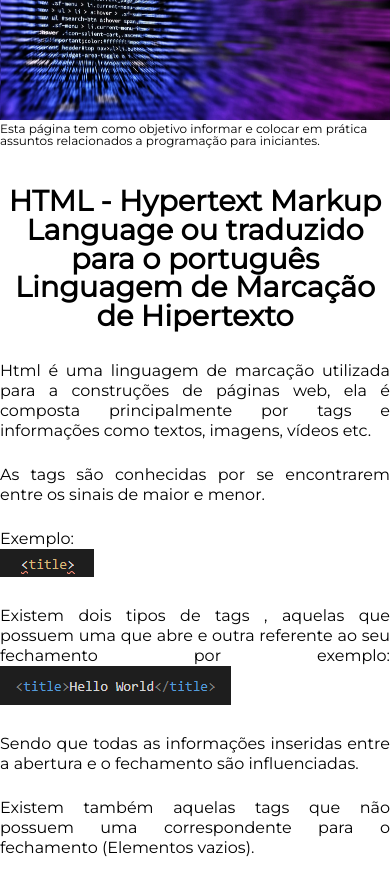
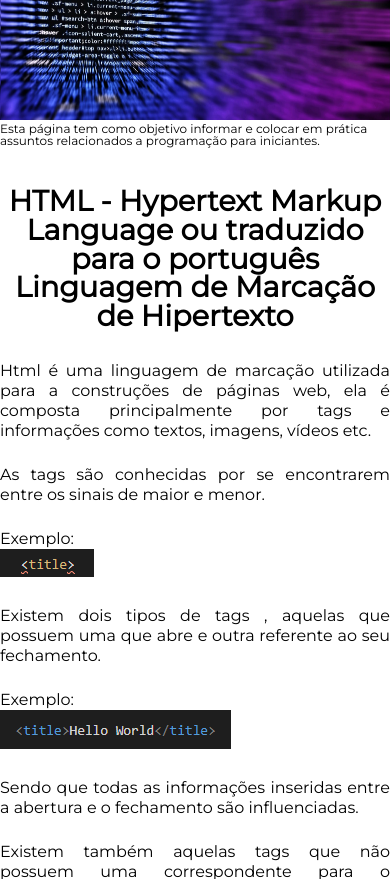
Before and after one commit to NataliaTavares/Programacao-Para-Iniciantes, a plain HTML site: page index.html in a window 390 px wide. Shown: the part 120-999 px from the top of the page. Drawn offline with Linux system fonts and the light colour scheme.

Commit message:
Corrigindo design responsivo

```diff
--- a/index.html
+++ b/index.html
@@ -54,7 +54,9 @@
                     <p>Exemplo: <br> <img class="ex-img" src="img/ex.title.png"> </p>
 
 
-                    <p >Existem dois tipos de tags , aquelas que possuem uma que abre e outra referente ao seu fechamento por exemplo:<img class="ex-img2" src="img/ex.title2.png" > </p>
+                    <p >Existem dois tipos de tags , aquelas que possuem uma que abre e outra referente ao seu fechamento.</p>
+                    <p>Exemplo: <br> <img class="ex-img2" src="img/ex.title2.png" >  </p>
+
 
                     <p>Sendo que todas as informações inseridas entre a abertura e o fechamento são influenciadas.</p>
 
```
